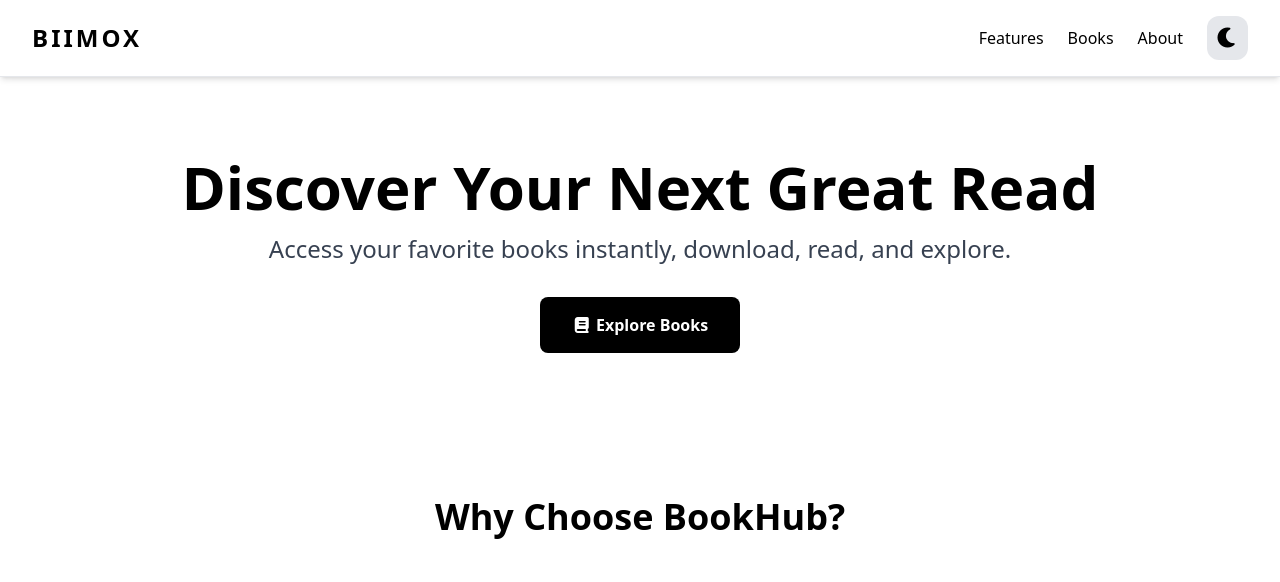
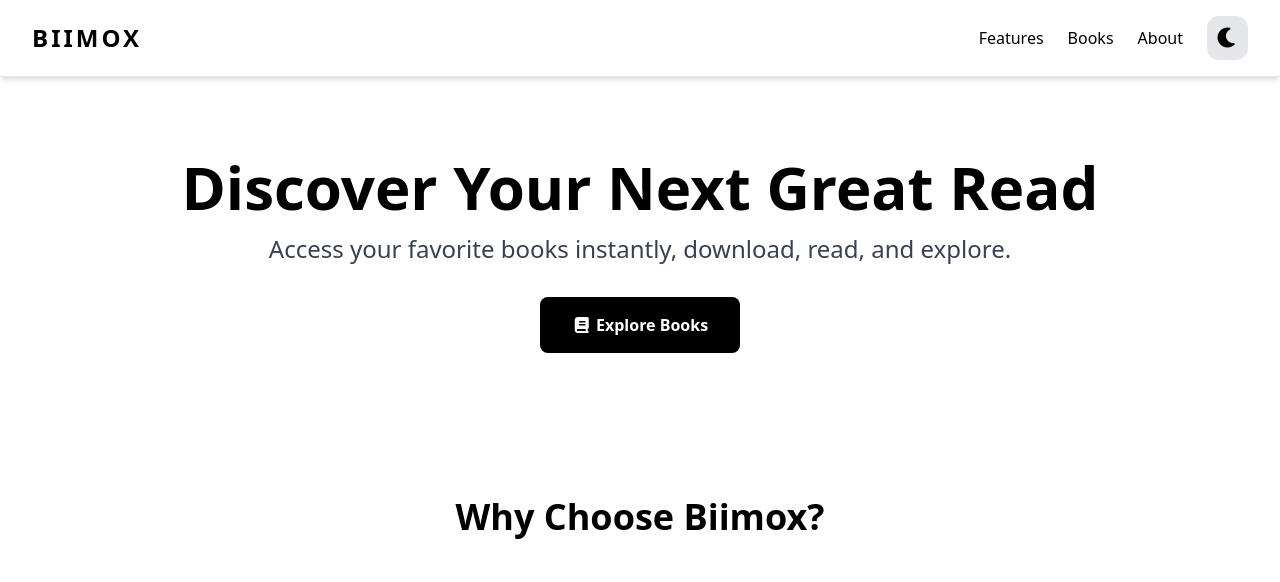
Before and after one commit to walidAatti/library-cpa, a plain HTML site: page index.html in a window 1280 px wide. Shown: the top 582 px of the page. Drawn offline with nearby package versions, Linux system fonts and the light colour scheme; a web font is replaced by a local one.

Commit message:
Change section title from 'BookHub' to 'Biimox'

```diff
--- a/index.html
+++ b/index.html
@@ -72,7 +72,7 @@
     <!-- Features Section -->
     <section id="features" class="py-16 bg-white dark:bg-gray-950">
         <div class="max-w-7xl mx-auto px-4 sm:px-6 lg:px-8">
-            <h3 class="text-4xl font-bold text-center mb-12 text-black dark:text-white">Why Choose BookHub?</h3>
+            <h3 class="text-4xl font-bold text-center mb-12 text-black dark:text-white">Why Choose Biimox?</h3>
             <div class="grid md:grid-cols-3 gap-8">
                 <div class="p-6 bg-gray-100 dark:bg-gray-800 rounded-lg shadow-md hover:shadow-lg transition border border-gray-300 dark:border-gray-600">
                     <div class="text-4xl mb-4"><i class="fa-brands fa-readme"></i></div>
```
